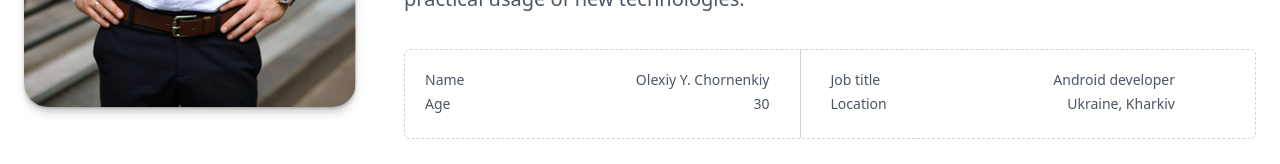
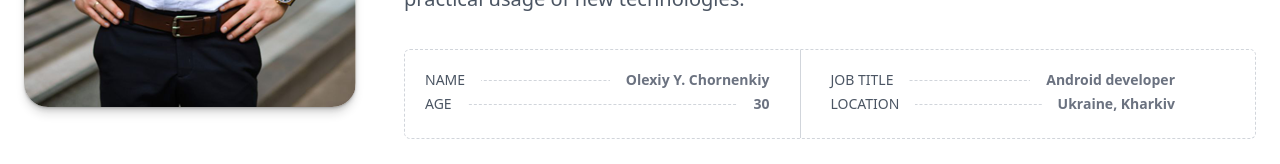
Before and after one commit to J-iSkeLo/portfolio, a React (Create React App) app: page / in a window 1280 px wide. Shown: the part 1340-1504 px from the top of the page. Built offline with nearby package versions, Linux system fonts and the light colour scheme.

Commit message:
Added styles to about section

```diff
--- a/src/sections/About.tsx
+++ b/src/sections/About.tsx
@@ -45,9 +45,9 @@ const About: React.FC = () => {
                                 return <section key={index} className="mr-[30px] pr-[30px] border-r border-r-dashed border-gray-300 last:border-none py-[20px] flex-1">
                                     {sect.map((item, i) => {
                                         return <p key={i} className="text-sm flex justify-between relative mb-1">
-                                            <h4>{item.label}</h4>
-                                            <b></b>
-                                            <h4>{item.value}</h4>
+                                            <h4 className="uppercase pr-4 bg-white">{item.label}</h4>
+                                            <b className="block absolute left-1 right-1 top-1/2 border-b border-dashed border-b-gray-300 -z-10"></b>
+                                            <h4 className="bg-white pl-4 font-bold text-gray-500">{item.value}</h4>
                                         </p>
                                     })}
                                 </section>
```
